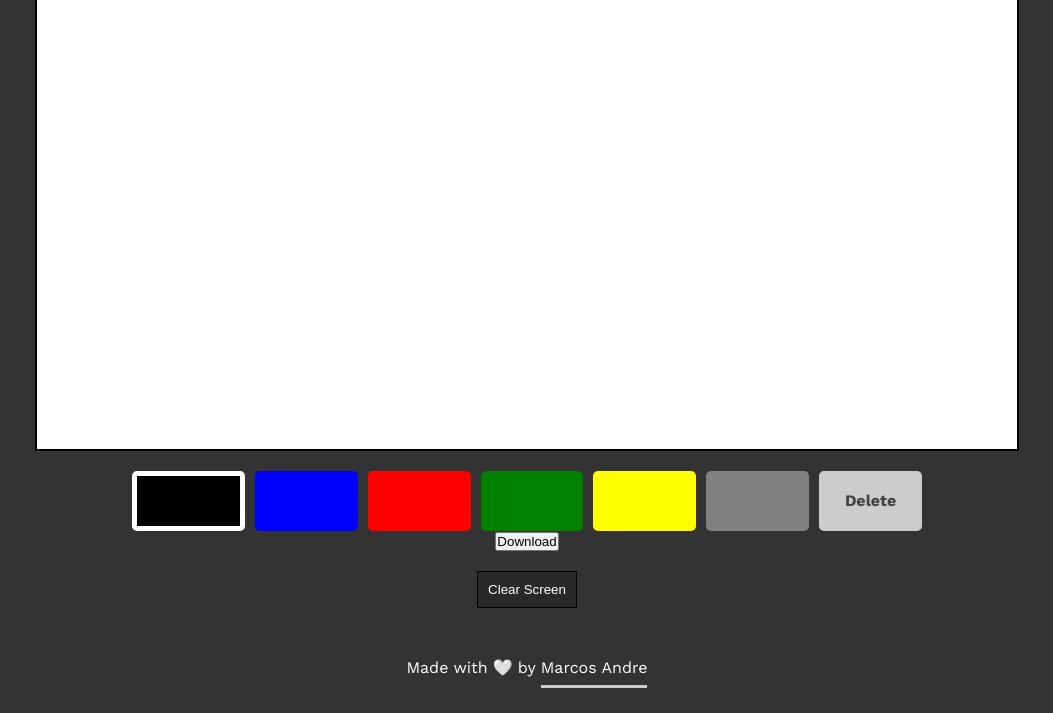
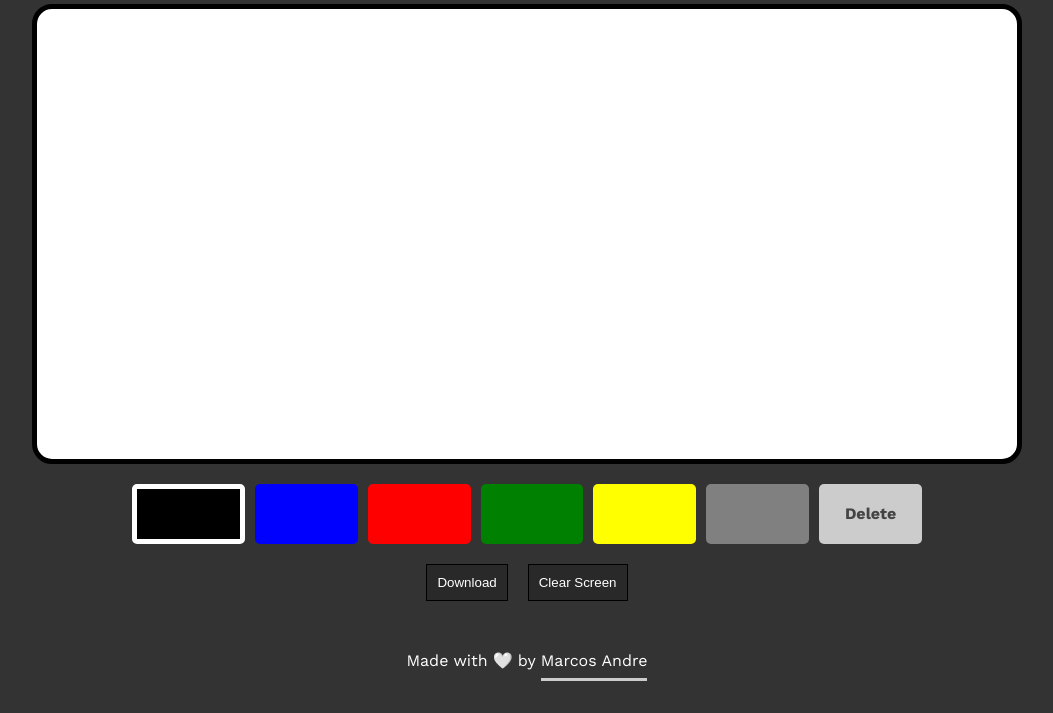
Before and after one commit to iamdevmarcos/drawing-board, a website: page index.html in a window 1280 px wide. Shown: the part 87-800 px from the top of the page, without its empty margins (113-1166 px from the left). Drawn offline with nearby package versions, Linux system fonts and the light colour scheme.

Commit message:
style: adjusting screen

```diff
--- a/assets/css/style.css
+++ b/assets/css/style.css
@@ -21,7 +21,8 @@ h1 {
 }
 
 #screen {
-    border: 2px solid #000;
+    border: 5px solid #000;
+    border-radius:20px;
     background-color: #FFF;
     cursor: crosshair;
 }
@@ -54,13 +55,21 @@ h1 {
     color:#444;
 }
 
-.clear {
+.buttons-area {
+    display:flex;
+    align-items:center;
+    justify-content: center;
+}
+
+.clear, .download {
     border: 1px solid #000;
     background-color: rgba(0, 0, 0, 0.2);
     color: #FFF;
     padding: 10px;
     margin-top: 20px;
     cursor: pointer;
+    margin-left:10px;
+    margin-right:10px;
 }
 
 footer {
--- a/index.html
+++ b/index.html
@@ -26,12 +26,14 @@
     </div>
 
 
+    <div class="buttons-area">
         <a id="download" download="image.png">
             <button type="button" id="downloadButton" class="download">
                 Download
             </button>
         </a>
         <button class="clear">Clear Screen</button>
+    </div>
 
     <footer>
 		<div class="arrow--area">
```
Lines whose indentation alone changed are shown as unchanged.
